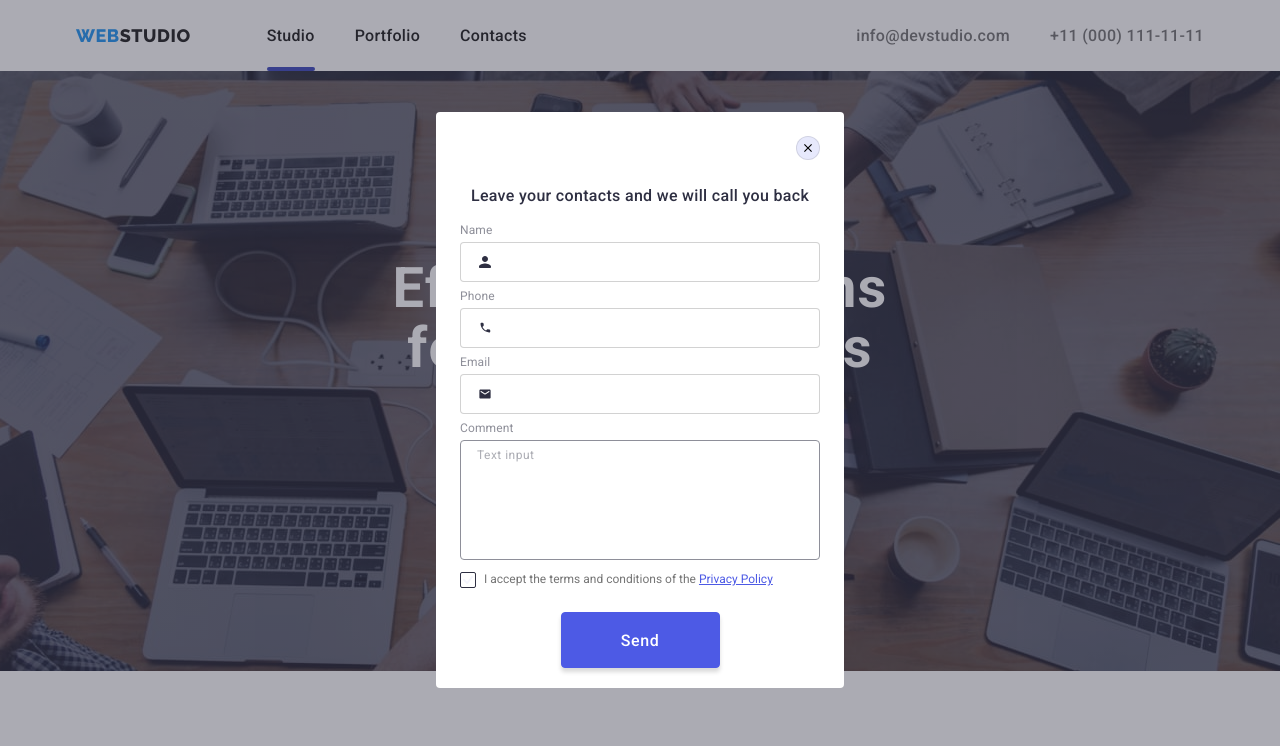
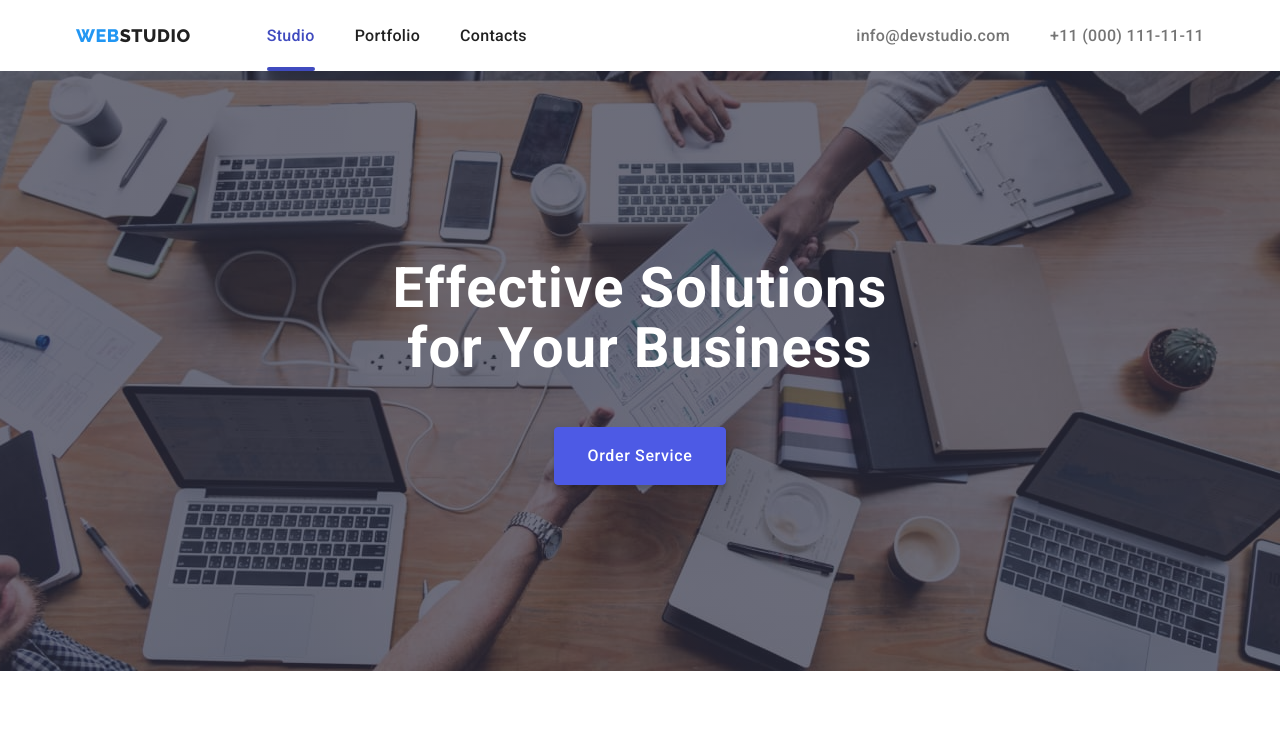
Before and after one commit to Tanya709/goit-markup-hw-06, a plain HTML site: page index.html in a window 1280 px wide. Shown: the top 746 px of the page. Drawn offline with nearby package versions, Linux system fonts and the light colour scheme.

Commit message:
index.html6

```diff
--- a/css/styles.css
+++ b/css/styles.css
@@ -140,31 +140,20 @@ p {
 .menu-link:focus {
   color: var(--accent-color);
 }
-.portfolio-hover {
+
+.current {
   position: relative;
+  color: #404bbf;
 }
-.portfolio-hover::after {
+.current::after {
   content: '';
   position: absolute;
   left: 0;
   bottom: 0;
   width: 100%;
   height: 4px;
+  border-radius: 2px;
   background-color: #404bbf;
-  border-radius: 2px;
-}
-.studio-hover {
-  position: relative;
-}
-.studio-hover::after {
-  content: '';
-  position: absolute;
-  left: 0;
-  bottom: 0;
-  width: 100%;
-  height: 4px;
-  background-color: #404bbf;
-  border-radius: 2px;
 }
 /*========== ADDRESS =========*/
 .contacts {
@@ -655,7 +644,6 @@ p {
   width: 264px;
   height: 40px;
   padding: 8px 16px;
-  margin-right: 24px;
   background-color: var(--title-text-color);
   border: 1px solid #ffffff;
   border-radius: 4px;
@@ -668,8 +656,10 @@ p {
   color: #ffffff;
 }
 .subscribe-form {
+  width: 453px;
   display: flex;
   align-items: center;
+  justify-content: space-between;
 }
 /*=========== /FOOTER ===========*/
 
@@ -720,6 +710,7 @@ p {
   align-items: center;
   transition: background-color 250ms var(--cubic-bezier),
     border-color 250ms var(--cubic-bezier);
+  cursor: pointer;
 }
 .modal-close-btn:hover,
 .modal-close-btn:focus {
@@ -745,8 +736,6 @@ p {
 /*============= FORM ==============*/
 
 .modal-form {
-  display: flex;
-  flex-direction: column;
 }
 .modal-form-input {
   width: 100%;
@@ -762,6 +751,7 @@ p {
 }
 
 .modal-form-field {
+  display: block;
   margin-bottom: 8px;
 }
 .modal-form-input-deck {
@@ -785,8 +775,6 @@ p {
   top: 50%;
   left: 16px;
   transform: translate(0, -50%);
-  width: 18px;
-  height: 18px;
   fill: #2e2f42;
   transition: fill 250ms var(--cubic-bezier);
 }
@@ -796,6 +784,7 @@ p {
 /*--------textarea----------*/
 
 .modal-form-message {
+  display: block;
   width: 100%;
   height: 120px;
   padding: 8px 16px;
@@ -861,10 +850,11 @@ p {
   color: #4d5ae5;
 }
 .contact-form-btn {
+  display: block;
   width: 159px;
   height: 56px;
+  margin: 0 auto;
   padding: 16px 32px;
-  align-self: center;
   border-radius: 4px;
   border: 1px solid #4d5ae5;
   background: #4d5ae5;
--- a/index.html
+++ b/index.html
@@ -33,9 +33,7 @@
           <!--MENU-->
           <ul class="menu list">
             <li class="list-item menu-item">
-              <a class="menu-link link studio-hover" href="./index.html"
-                >Studio</a
-              >
+              <a class="menu-link link current" href="./index.html">Studio</a>
             </li>
             <li class="list-item menu-item">
               <a class="menu-link link" href="./portfolio.html">Portfolio</a>
@@ -589,8 +587,8 @@
       </div>
     </footer>
     <!-- модальное окно -->
-    <div class="backdrop" data-modal>
-      <div class="modal is-hidden">
+    <div class="backdrop is-hidden" data-modal>
+      <div class="modal">
         <button type="button" class="modal-close-btn" data-modal-close>
           <svg class="modal-close-btn-icon" width="8" height="8">
             <use href="./images/icons.svg#icon-close-black-18dp-2-1"></use>
@@ -600,7 +598,7 @@
         <p class="modal-title">Leave your contacts and we will call you back</p>
 
         <form class="modal-form">
-          <label for="name" class="modal-form-field">
+          <label class="modal-form-field">
             <span class="modal-form-input-deck">Name</span>
 
             <span class="modal-form-input-wrapper">
@@ -608,18 +606,17 @@
                 type="text"
                 class="modal-form-input"
                 name="name"
-                id="text"
                 required
                 pattern="^[a-zA-Za-яА-Я]+$"
                 minlength="2"
               />
-              <svg class="modal-form-input-icon">
+              <svg class="modal-form-input-icon" width="18" height="18">
                 <use href="./images/icons.svg#icon-person-black-18dp-1"></use>
               </svg>
             </span>
           </label>
 
-          <label for="phone" class="modal-form-field">
+          <label class="modal-form-field">
             <span class="modal-form-input-deck">Phone</span>
 
             <span class="modal-form-input-wrapper">
@@ -627,18 +624,17 @@
                 type="tel"
                 class="modal-form-input"
                 name="phone"
-                id="tel"
                 required
                 pattern="[0-9]{3}-[0-9]{2}-[0-9]{2}"
                 title="xxx-xxx-xx-xx"
               />
-              <svg class="modal-form-input-icon">
+              <svg class="modal-form-input-icon" width="18" height="24">
                 <use href="./images/icons.svg#icon-phone-black-18dp-1"></use>
               </svg>
             </span>
           </label>
 
-          <label for="mail" class="modal-form-field">
+          <label class="modal-form-field">
             <span class="modal-form-input-deck">Email</span>
 
             <span class="modal-form-input-wrapper">
@@ -646,10 +642,9 @@
                 type="email"
                 class="modal-form-input"
                 name="mail"
-                id="mail"
                 required
               />
-              <svg class="modal-form-input-icon">
+              <svg class="modal-form-input-icon" width="18" height="24">
                 <use href="./images/icons.svg#icon-email-black-18dp-1"></use>
               </svg>
             </span>
```
Also changed, not shown: portfolio.html (+1 -1 lines).
